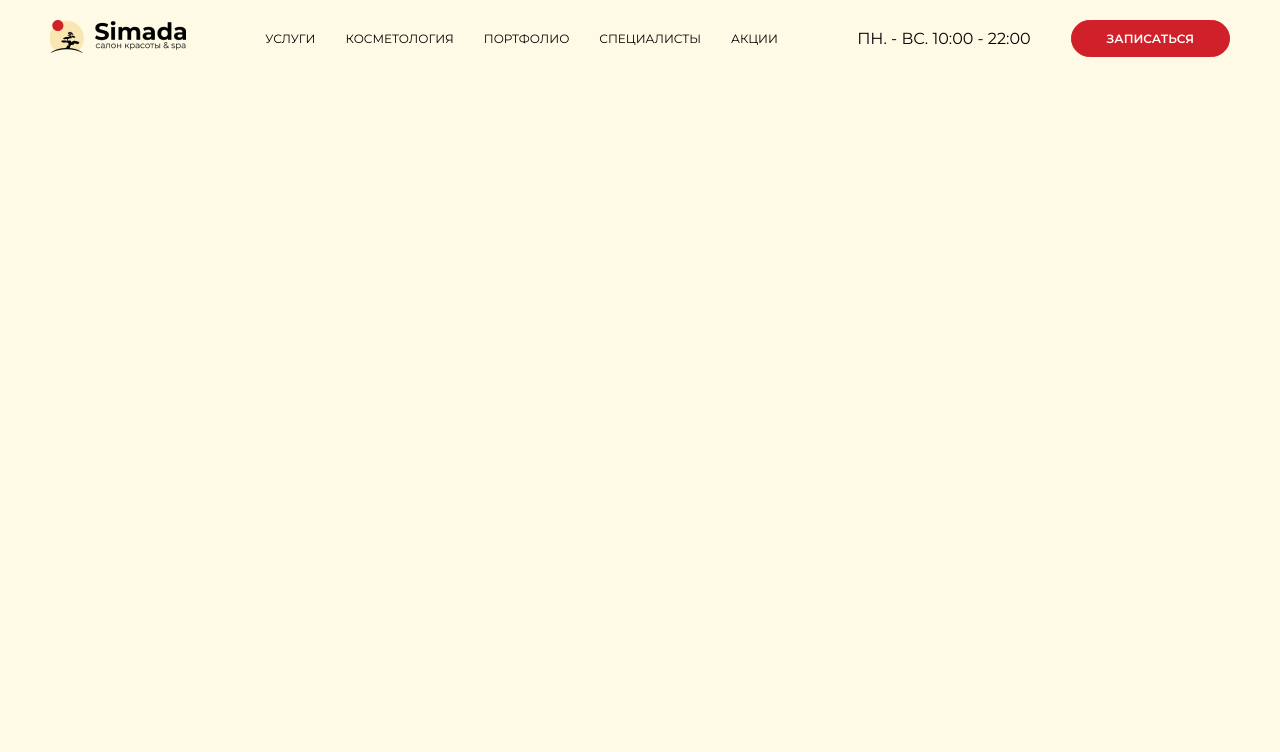
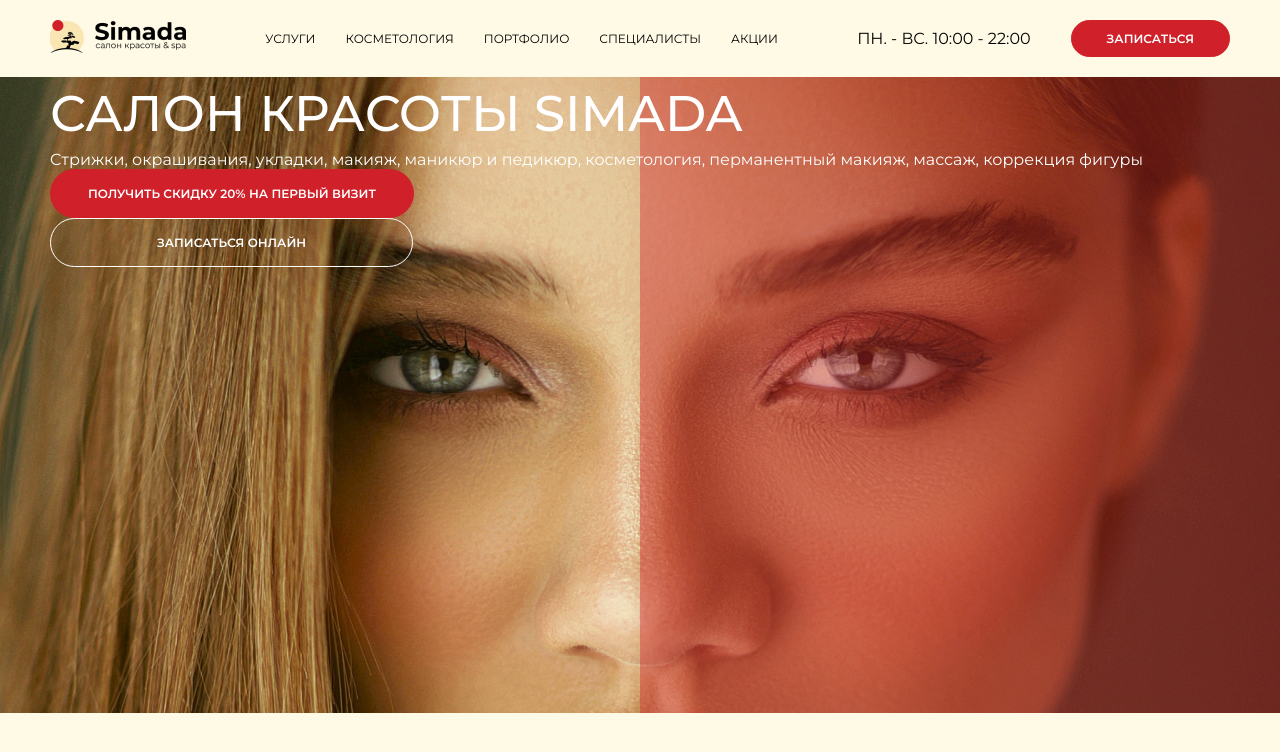
Before and after one commit to gg22hh/beauty, a React (Create React App) app: page / in a window 1280 px wide. Shown: the top 752 px of the page. Built offline with nearby package versions, Linux system fonts and the light colour scheme.

Commit message:
started banner section

```diff
--- a/src/App.js
+++ b/src/App.js
@@ -1,10 +1,12 @@
 import "./App.scss";
+import { Banner } from "./components/Banner/Banner";
 import { Header } from "./components/Header/Header";
 
 function App() {
     return (
         <div className="App">
             <Header />
+            <Banner />
         </div>
     );
 }
--- /dev/null
+++ b/src/components/Banner/Banner.js
@@ -0,0 +1,23 @@
+import React from "react";
+import { ButtonRed } from "../Buttons/ButtonRed";
+import { ButtonWhite } from "../Buttons/ButtonWhite";
+import "./Banner.scss";
+
+export const Banner = () => {
+    return (
+        <div className="banner">
+            <div className="container">
+                <div className="banner__info">
+                    <h1 className="banner__info-title">Салон красоты Simada</h1>
+                    <p className="banner__info-text">
+                        Cтрижки, окрашивания, укладки, макияж, маникюр и
+                        педикюр, косметология, перманентный макияж, массаж,
+                        коррекция фигуры
+                    </p>
+                    <ButtonRed>получить скидку 20% на первый визит</ButtonRed>
+                    <ButtonWhite>записаться онлайн</ButtonWhite>
+                </div>
+            </div>
+        </div>
+    );
+};
--- /dev/null
+++ b/src/components/Banner/Banner.scss
@@ -0,0 +1,9 @@
+.banner {
+    background: url(../../shared/images/banner.jpg) no-repeat bottom;
+    background-size: cover;
+    height: 636px;
+    color: white;
+    .button__red {
+        padding: 16px 37px;
+    }
+}
--- /dev/null
+++ b/src/components/Buttons/ButtonWhite.js
@@ -0,0 +1,6 @@
+import React from "react";
+import "./Buttons.scss";
+
+export const ButtonWhite = ({ children }) => {
+    return <button className="button__white">{children}</button>;
+};
--- a/src/components/Buttons/Buttons.scss
+++ b/src/components/Buttons/Buttons.scss
@@ -14,3 +14,19 @@
         color: #d0202a;
     }
 }
+.button__white {
+    font-weight: 600;
+    font-size: 12px;
+    line-height: 15px;
+    color: white;
+    text-transform: uppercase;
+    background-color: transparent;
+    border-radius: 36px;
+    padding: 16px 106px;
+    transition: all 0.3s;
+    border: 1px solid white;
+    &:hover {
+        background-color: #d0202a;
+        border: 1px solid #d0202a;
+    }
+}
```
Also changed, not shown: src/shared/images/banner.jpg.
